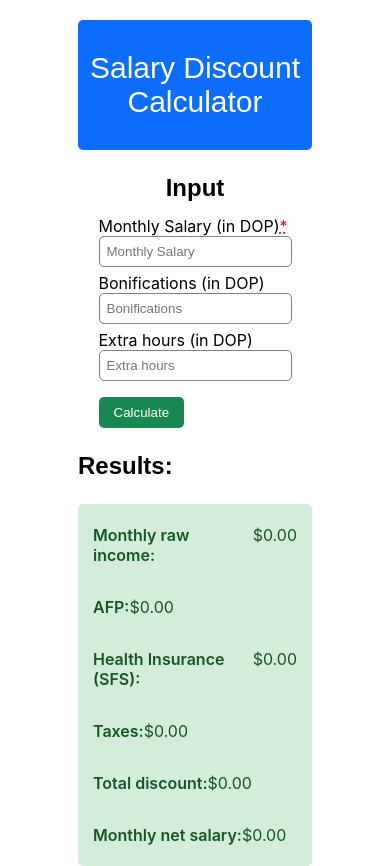
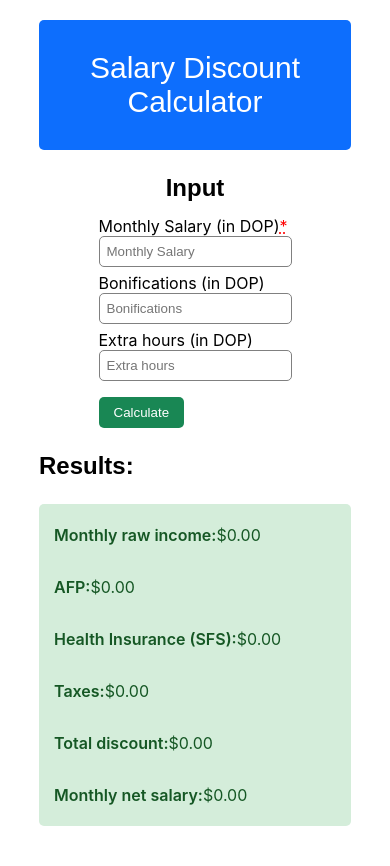
Before and after one commit to asashby/salary-discount-calculator, a React (Create React App) app: page / in a window 390 px wide. After the commit the page ends 844 px from the top, so only its background shows below. Built offline with nearby package versions, Linux system fonts and the light colour scheme.

Commit message:
feat/ responsiveness for mobile screens

```diff
--- a/src/pages/home/styles.scss
+++ b/src/pages/home/styles.scss
@@ -1,7 +1,14 @@
 .content-wrapper {
-    width: 60%;
     justify-content: left;
     margin: 0 auto;
+
+    @media screen and (max-width:600px) {
+        width: 80%;
+    }
+
+    @media screen and (min-width:601px){
+        width: 60%;
+    }
 }
 
 .title-wrapper {
```
